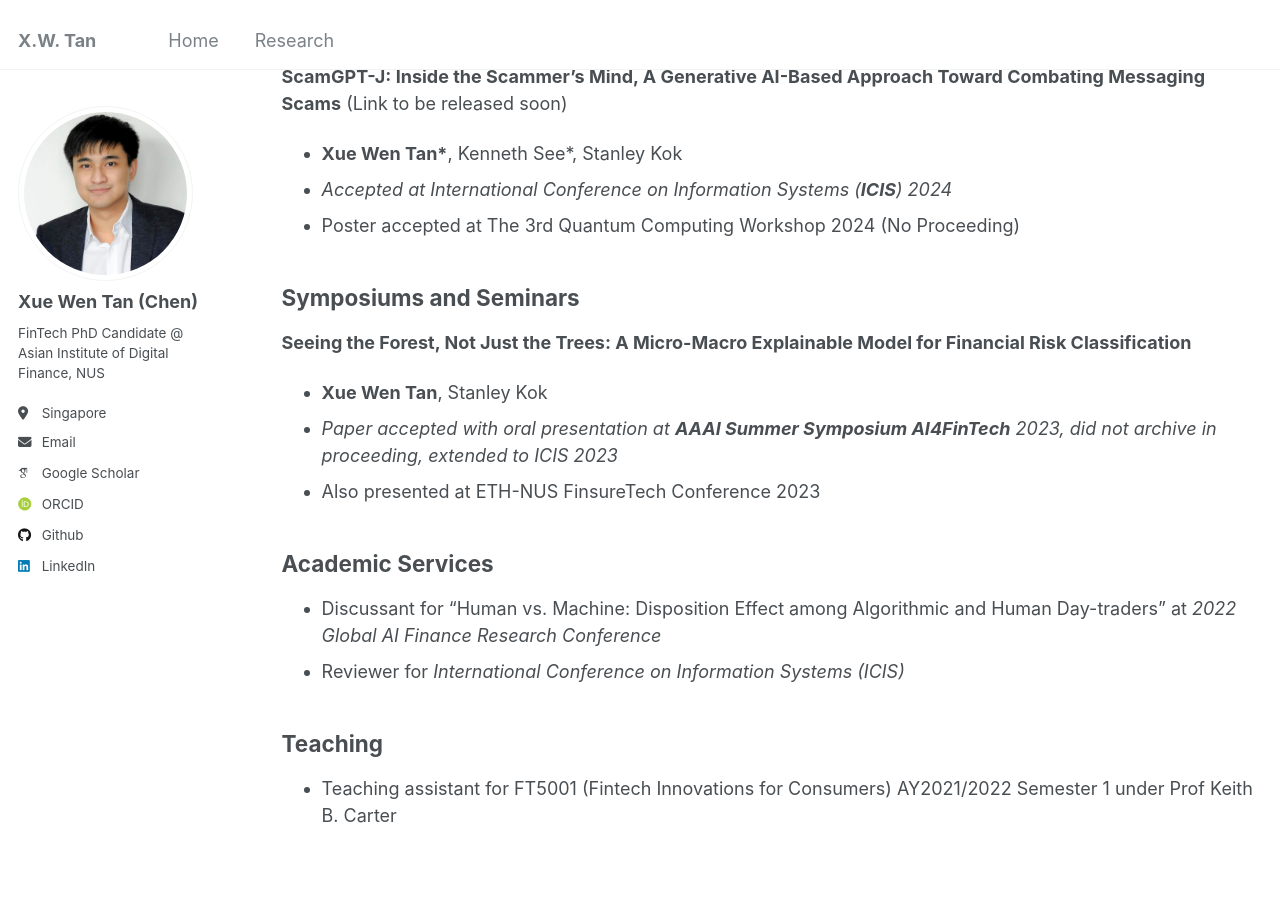
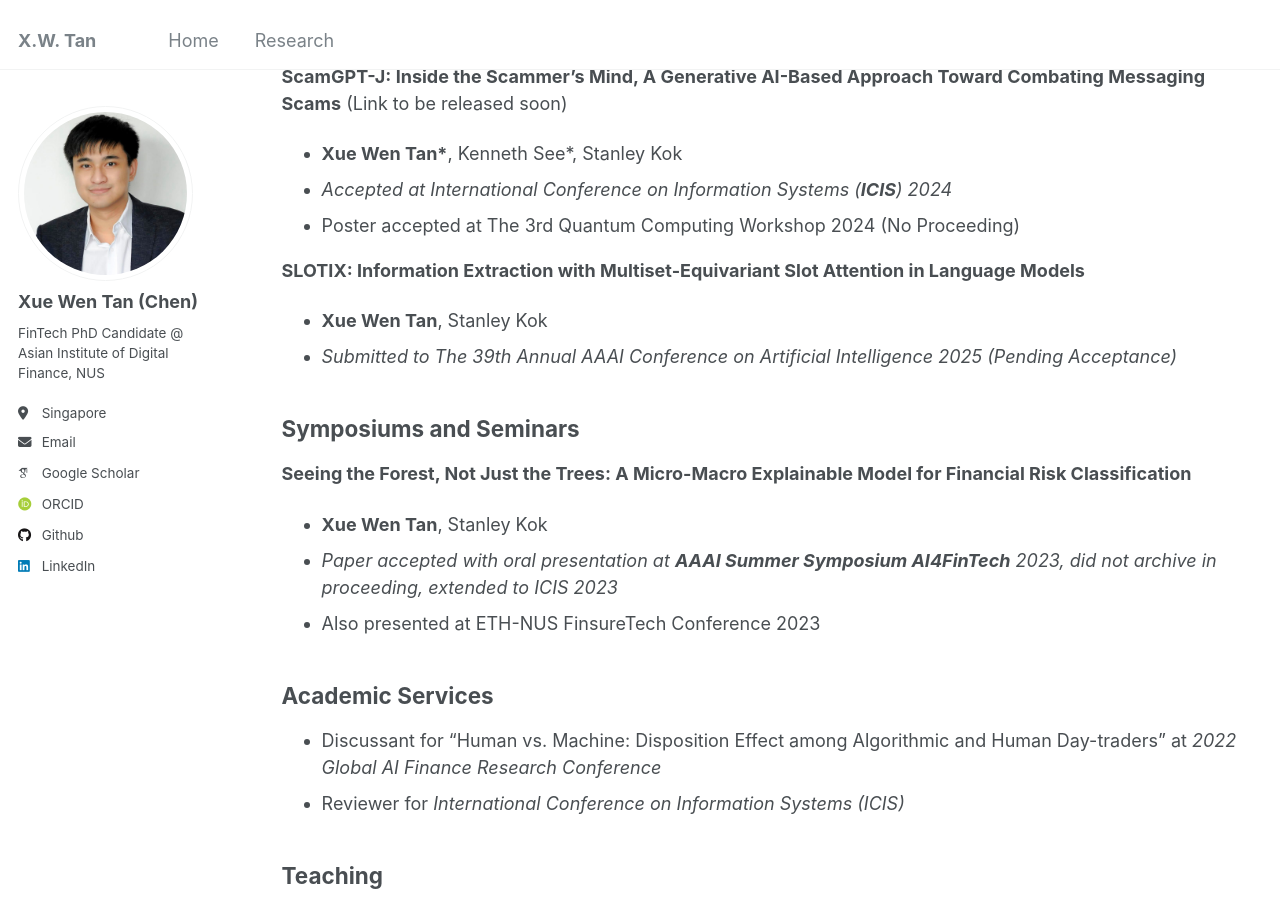
Before and after one commit to Chen-XueWen/Chen-XueWen.github.io, a Jekyll site: the page built from _pages/publications.md, in a window 1280 px wide and 900 px high, scrolled down 437 px. Built offline with Jekyll 4.4.1, drawn with Linux system fonts in a browser that asks for light colours; some web fonts are replaced.

Commit message:
Update publications.md

```diff
--- a/_pages/publications.md
+++ b/_pages/publications.md
@@ -17,6 +17,10 @@ My current research mainly focus on Natural Language Processing, specifically on
   - *Accepted at International Conference on Information Systems (**ICIS**) 2024*
   - Poster accepted at The 3rd Quantum Computing Workshop 2024 (No Proceeding)
 
+**SLOTIX: Information Extraction with Multiset-Equivariant Slot Attention in Language Models**
+  - **Xue Wen Tan**, Stanley Kok
+  - *Submitted to The 39th Annual AAAI Conference on Artificial Intelligence 2025 (Pending Acceptance)*
+
 ## Symposiums and Seminars
 **Seeing the Forest, Not Just the Trees: A Micro-Macro Explainable Model for Financial Risk Classification**
   - **Xue Wen Tan**, Stanley Kok
```
